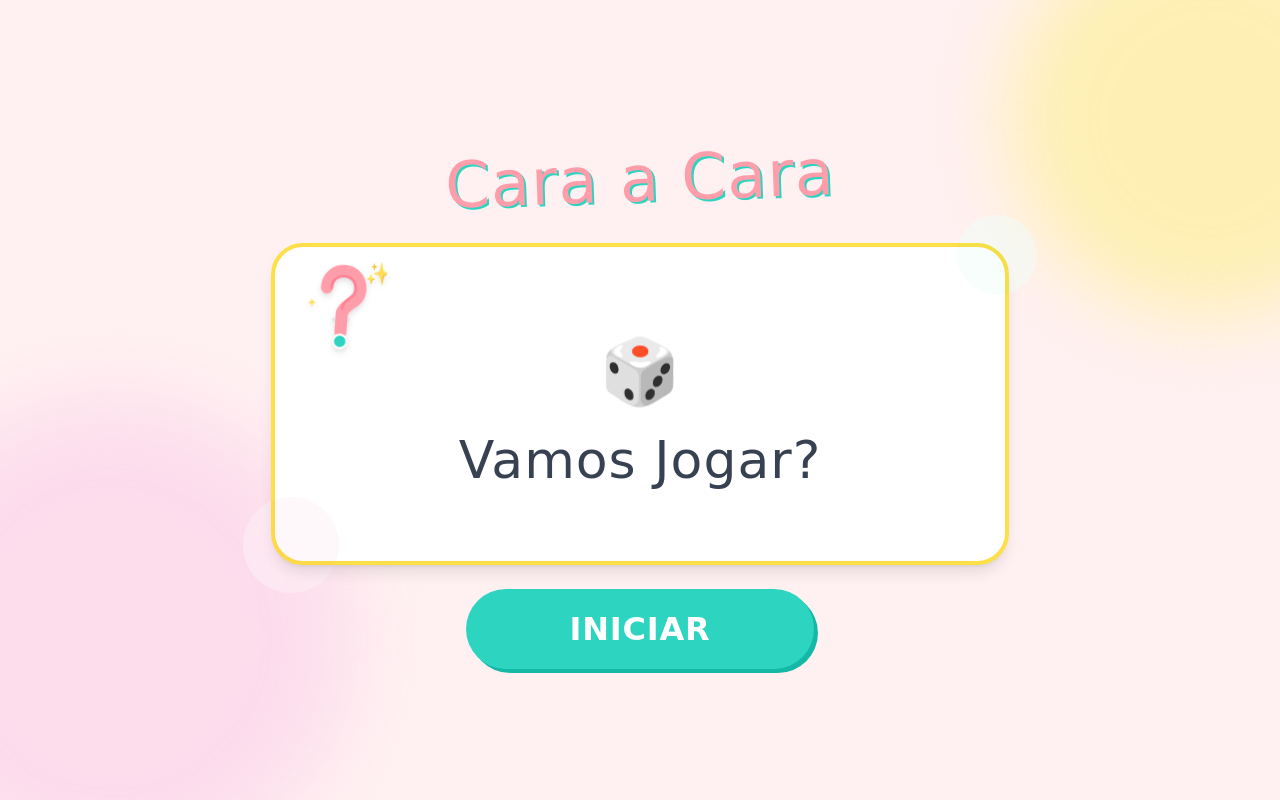
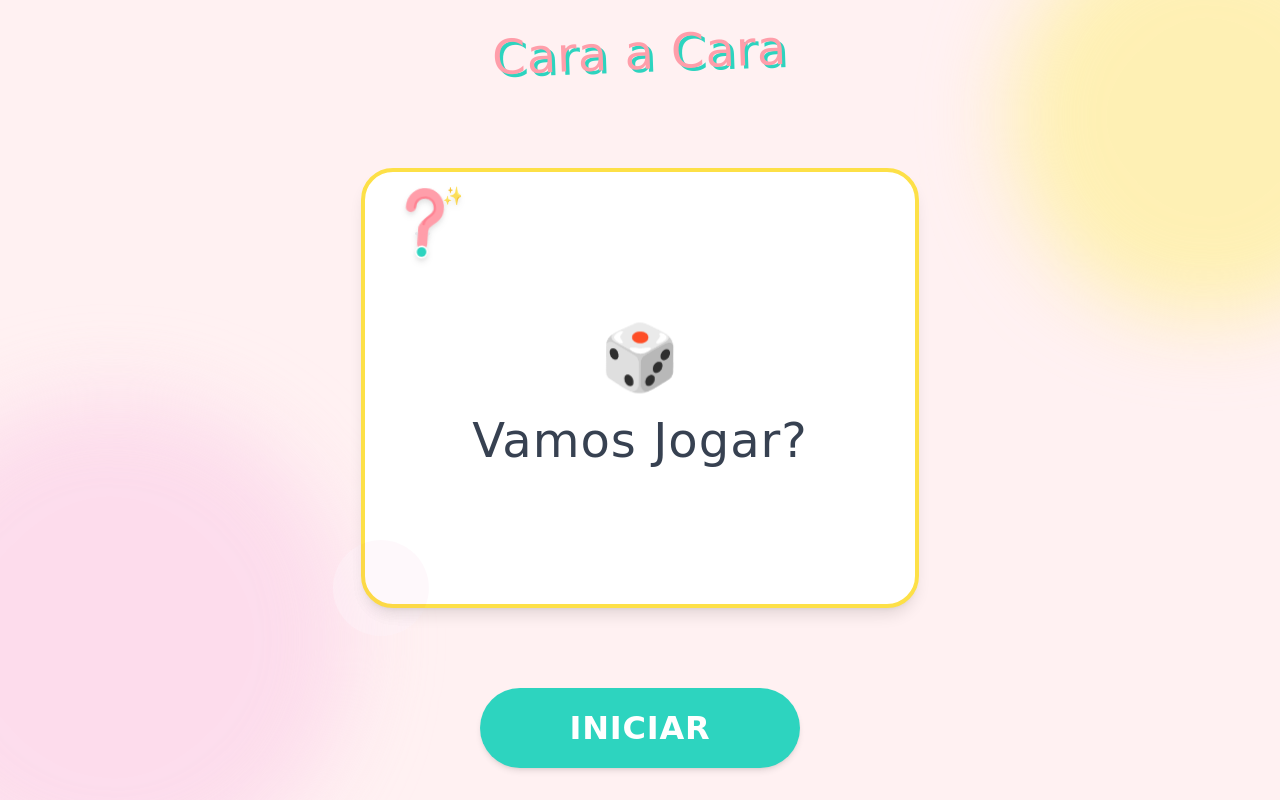
Before and after one commit to iaeluk/cara-a-cara, a plain HTML site: page index.html in a window 1280 px wide. Drawn offline with nearby package versions, Linux system fonts and the light colour scheme; a web font is replaced by a local one.

Commit message:
Update index.html

```diff
--- a/index.html
+++ b/index.html
@@ -2,7 +2,7 @@
 <html lang="pt-BR">
 <head>
     <meta charset="UTF-8">
-    <meta name="viewport" content="width=device-width, initial-scale=1.0, maximum-scale=1.0, user-scalable=no">
+    <meta name="viewport" content="width=device-width, initial-scale=1.0, maximum-scale=1.0, user-scalable=no, viewport-fit=cover">
     <title>Cara a Cara Retro</title>
     <script src="https://cdn.tailwindcss.com"></script>
     <link href="https://fonts.googleapis.com/css2?family=Quicksand:wght@500;700&family=Shrikhand&display=swap" rel="stylesheet">
@@ -36,10 +36,9 @@
             letter-spacing: 1px;
         }
 
-        .retro-shadow { box-shadow: 4px 4px 0px #14B8A6; }
-        .retro-shadow-active:active { transform: translate(2px, 2px); box-shadow: 2px 2px 0px #14B8A6; }
-        .retro-shadow-text { text-shadow: 2px 2px 0px #2DD4BF; }
-        .retro-shadow-text-pink { text-shadow: 2px 2px 0px #FF9EAA; }
+        .retro-shadow { box-shadow: 0.8vmin 0.8vmin 0px #14B8A6; }
+        .retro-shadow-active:active { transform: translate(2px, 2px); box-shadow: 0.4vmin 0.4vmin 0px #14B8A6; }
+        .retro-shadow-text { text-shadow: 0.4vmin 0.4vmin 0px #2DD4BF; }
 
         /* Animações */
         @keyframes float {
@@ -66,7 +65,7 @@
         .animate-swing { animation: swing-q 3s ease-in-out infinite; transform-origin: center bottom; }
         .animate-pulse-soft { animation: pulse-soft 2s infinite; }
 
-        /* --- LÓGICA DE ROTAÇÃO E LAYOUT --- */
+        /* --- LÓGICA DE ROTAÇÃO E LAYOUT FLUIDO --- */
         #orientation-wrapper {
             position: absolute;
             top: 50%;
@@ -78,6 +77,8 @@
             width: 100vw;
             height: 100vh;
             transition: transform 0.3s ease, width 0.3s ease, height 0.3s ease;
+            padding: env(safe-area-inset-top) env(safe-area-inset-right) env(safe-area-inset-bottom) env(safe-area-inset-left);
+            box-sizing: border-box;
         }
 
         @media screen and (orientation: portrait) {
@@ -85,6 +86,7 @@
                 width: 100vh;
                 height: 100vw;
                 transform: translate(-50%, -50%) rotate(90deg);
+                padding: 0;
             }
         }
 
@@ -92,104 +94,142 @@
             display: flex;
             flex-direction: column;
             align-items: center;
-            justify-content: center;
+            justify-content: space-between;
             width: 100%;
             height: 100%;
             max-width: 900px;
-            padding: 1rem;
+            padding: 2vh 4vw;
+            box-sizing: border-box;
         }
 
-        /* Unidades vmin garantem escala perfeita independente da orientação */
-        .title-text { font-size: 8vmin; }
-        .card-text { font-size: 6.5vmin; }
-        .btn-text { font-size: 4vmin; }
+        .header-area {
+            flex: 0 0 auto;
+            margin-bottom: 1vh;
+            display: flex;
+            justify-content: center;
+            align-items: center;
+        }
+
+        .card-area {
+            flex: 1 1 auto;
+            display: flex;
+            align-items: center;
+            justify-content: center;
+            width: 100%;
+            min-height: 0;
+            padding: 2vh 0;
+        }
+
+        .button-area {
+            flex: 0 0 auto;
+            width: 100%;
+            display: flex;
+            justify-content: center;
+            margin-top: 1vh;
+            padding-bottom: 2vh;
+        }
+
+        /* O Card em si - LARGURA AJUSTADA PARA 70% */
+        #card {
+            width: 70%; /* Antes era 85% */
+            height: 100%;
+            max-height: 55vh;
+            display: flex;
+            flex-direction: column;
+            justify-content: center;
+            align-items: center;
+            position: relative;
+        }
+
+        .title-text { font-size: clamp(24px, 8vmin, 48px); }
+        .btn-text { font-size: clamp(18px, 5vmin, 32px); }
+
+        #result-text {
+            line-height: 1.1;
+        }
     </style>
 </head>
 <body class="bg-gradient-to-br from-pink-50 to-yellow-50">
 
     <!-- Fundo Decorativo -->
-    <div class="absolute top-[-10%] right-[-10%] w-[50vmin] h-[50vmin] bg-yellow-200 rounded-full mix-blend-multiply filter blur-2xl opacity-60 animate-float"></div>
-    <div class="absolute bottom-[-10%] left-[-10%] w-[60vmin] h-[60vmin] bg-pink-200 rounded-full mix-blend-multiply filter blur-2xl opacity-60 animate-float" style="animation-delay: 2s"></div>
+    <div class="absolute top-[-10%] right-[-10%] w-[50vmin] h-[50vmin] bg-yellow-200 rounded-full mix-blend-multiply filter blur-2xl opacity-60 animate-float pointer-events-none"></div>
+    <div class="absolute bottom-[-10%] left-[-10%] w-[60vmin] h-[60vmin] bg-pink-200 rounded-full mix-blend-multiply filter blur-2xl opacity-60 animate-float pointer-events-none" style="animation-delay: 2s"></div>
 
     <!-- Wrapper de Orientação -->
     <div id="orientation-wrapper">
         <div class="game-container">
 
-            <!-- Título -->
-            <h1 class="title-text text-coral-500 mb-4 retro-shadow-text text-[#FF9EAA] rotate-[-2deg] whitespace-nowrap">
+            <!-- ÁREA 1: Título -->
+            <div class="header-area">
+                <h1 class="title-text text-coral-500 retro-shadow-text text-[#FF9EAA] rotate-[-2deg] whitespace-nowrap">
                     Cara a Cara
                 </h1>
+            </div>
 
-            <!-- Card Principal -->
-            <div id="card" class="relative bg-white border-4 border-yellow-300 w-full max-w-[85%] aspect-[16/7] rounded-[2rem] flex flex-col items-center justify-center p-4 mb-6 retro-shadow transition-all group shadow-lg">
+            <!-- ÁREA 2: Card Central -->
+            <div class="card-area">
+                <div id="card" class="bg-white border-4 border-yellow-300 rounded-[2rem] shadow-lg retro-shadow transition-all group relative">
 
-                <!-- Ícone Interrogação Bonito (AGORA NA ESQUERDA: left-4) -->
-                <div class="absolute top-2 left-4 w-[12vmin] h-[12vmin] z-20 pointer-events-none">
+                    <!-- Ícone Interrogação (ESQUERDA) -->
+                    <div class="absolute top-2 left-4 w-[10vmin] h-[10vmin] z-20 pointer-events-none">
                         <svg viewBox="0 0 200 200" class="w-full h-full drop-shadow-md">
-                         <!-- Sombra da interrogação -->
                              <path d="M85,130 C85,130 90,135 100,135 C110,135 115,130 115,130" stroke="#e5e7eb" stroke-width="8" stroke-linecap="round" transform="translate(4,4)" />
-
-                        <!-- Corpo da Interrogação Animada -->
                             <g class="animate-swing">
-                            <!-- Haste -->
                                 <path d="M100,160 L100,120" stroke="#FF9EAA" stroke-width="25" stroke-linecap="round" />
-                            <!-- Ponto -->
                                 <circle cx="100" cy="180" r="14" fill="#2DD4BF" stroke="#fff" stroke-width="4" />
-
-                            <!-- Curva superior -->
-                            <path d="M65,70 C65,20 135,20 135,70 C135,100 100,100 100,125"
-                                fill="none"
-                                stroke="#FF9EAA"
-                                stroke-width="25"
-                                stroke-linecap="round"
-                                stroke-linejoin="round"
-                            />
-
-                            <!-- Brilho interno -->
-                            <path d="M75,70 C75,35 125,35 125,70 C125,90 100,90 100,110"
-                                fill="none"
-                                stroke="#FF7082"
-                                stroke-width="6"
-                                stroke-linecap="round"
-                                opacity="0.6"
-                            />
+                                <path d="M65,70 C65,20 135,20 135,70 C135,100 100,100 100,125" fill="none" stroke="#FF9EAA" stroke-width="25" stroke-linecap="round" stroke-linejoin="round"/>
+                                <path d="M75,70 C75,35 125,35 125,70 C125,90 100,90 100,110" fill="none" stroke="#FF7082" stroke-width="6" stroke-linecap="round" opacity="0.6"/>
                             </g>
-
-                        <!-- Estrelinhas decorativas -->
                             <text x="140" y="50" font-size="40" fill="#2DD4BF" class="animate-pulse-soft">✨</text>
-                        <text x="30" y="100" font-size="25" fill="#FDE047" class="animate-pulse-soft" style="animation-delay: 0.5s">✦</text>
                         </svg>
                     </div>
 
-                <!-- Badge Categoria (AGORA NA DIREITA: right-4) -->
+                    <!-- Badge Categoria (DIREITA) -->
                     <div id="category-badge" class="absolute top-4 right-4 bg-teal-100 text-teal-600 px-3 py-1 rounded-full text-[2.5vmin] font-bold uppercase tracking-wide hidden retro-font shadow-sm z-20">
                         Categoria
                     </div>
 
                     <!-- Conteúdo Central -->
-                <div id="result-content" class="text-center w-full z-10 flex flex-col items-center justify-center h-full px-8 mt-2">
+                    <div id="result-content" class="text-center w-full z-10 flex flex-col items-center justify-center h-full px-6 py-4">
                         <span id="placeholder-icon" class="text-[8vmin] mb-2 block animate-float">🎲</span>
-                    <h2 id="result-text" class="card-text text-gray-700 leading-tight retro-font break-words w-full px-4">
+                        <h2 id="result-text" class="text-gray-700 retro-font break-words w-full" style="font-size: 6vmin;">
                             Vamos Jogar?
                         </h2>
                     </div>
 
-                <!-- Decorações Internas Sutis (Fundo do Card) -->
-                <div class="absolute -bottom-8 -left-8 w-24 h-24 bg-pink-50 rounded-full mix-blend-multiply opacity-50 pointer-events-none"></div>
-                <div class="absolute -top-8 -right-8 w-20 h-20 bg-teal-50 rounded-full mix-blend-multiply opacity-50 pointer-events-none"></div>
+                    <!-- Decorações Internas -->
+                    <div class="absolute -bottom-8 -left-8 w-24 h-24 bg-pink-50 rounded-full mix-blend-multiply opacity-50 pointer-events-none overflow-hidden"></div>
+                </div>
             </div>
 
-            <!-- Botão -->
-            <button onclick="sortear()" class="w-full max-w-[40%] bg-teal-400 hover:bg-teal-300 active:bg-teal-500 text-white btn-text py-3 md:py-4 rounded-full font-bold retro-shadow retro-shadow-active transition-all transform hover:-translate-y-1 flex items-center justify-center gap-2 retro-font tracking-wide z-20">
-                <span>INICIAR</span>
+            <!-- ÁREA 3: Botão -->
+            <div class="button-area">
+                <button onclick="sortear()" class="w-full max-w-[40%] bg-teal-400 hover:bg-teal-300 active:bg-teal-500 text-white btn-text py-[2vmin] rounded-full font-bold retro-shadow retro-shadow-active transition-all transform hover:-translate-y-1 flex items-center justify-center gap-2 retro-font tracking-wide z-20 shadow-md">
+                    <span id="btn-label">INICIAR</span>
                 </button>
+            </div>
 
         </div>
     </div>
 
     <script>
+        // --- SCREEN WAKE LOCK ---
+        let wakeLock = null;
+        const requestWakeLock = async () => {
+            try {
+                if ('wakeLock' in navigator) {
+                    wakeLock = await navigator.wakeLock.request('screen');
+                    wakeLock.addEventListener('release', () => console.log('Wake Lock released'));
+                }
+            } catch (err) { console.error(err); }
+        };
+        document.addEventListener('visibilitychange', async () => {
+            if (wakeLock !== null && document.visibilityState === 'visible') await requestWakeLock();
+        });
+
+        // --- BANCO DE DADOS (Mantido igual) ---
         const database = [
-            // --- DESENHOS ANIMADOS & PERSONAGENS (NOVO) ---
+            // --- DESENHOS ANIMADOS & PERSONAGENS ---
             { name: "Pica-Pau", category: "Desenho" },
             { name: "Scooby-Doo", category: "Desenho" },
             { name: "Salsicha", category: "Desenho" },
@@ -420,10 +460,18 @@
         ];
 
         function sortear() {
+            if (!wakeLock) requestWakeLock();
+
             const resultText = document.getElementById('result-text');
             const placeholderIcon = document.getElementById('placeholder-icon');
             const badge = document.getElementById('category-badge');
             const card = document.getElementById('card');
+            const btnLabel = document.getElementById('btn-label');
+
+            // Muda o texto do botão para "REINICIAR" (ou "PRÓXIMO" conforme fluxo do jogo)
+            if (btnLabel.textContent === "INICIAR") {
+                btnLabel.textContent = "PRÓXIMO";
+            }
 
             resultText.classList.remove('animate-pop');
             void resultText.offsetWidth;
@@ -435,9 +483,9 @@
             resultText.textContent = selected.name;
             resultText.classList.add('animate-pop');
 
-            // Ajuste dinâmico melhorado usando vmin
+            // Ajuste dinâmico de fonte (agora mais seguro com clamp no CSS como base)
             if (selected.name.length > 20) {
-                resultText.style.fontSize = '4vmin';
+                resultText.style.fontSize = '4.5vmin';
             } else if (selected.name.length > 12) {
                 resultText.style.fontSize = '5.5vmin';
             } else {
@@ -447,7 +495,6 @@
             const colors = ['bg-yellow-100 text-yellow-700', 'bg-red-100 text-red-700', 'bg-teal-100 text-teal-700', 'bg-blue-100 text-blue-700', 'bg-pink-100 text-pink-700', 'bg-purple-100 text-purple-700', 'bg-orange-100 text-orange-700'];
             const randomColor = colors[Math.floor(Math.random() * colors.length)];
 
-            // AGORA NA DIREITA: right-4
             badge.className = `absolute top-4 right-4 px-3 py-1 rounded-full text-[2.5vmin] font-bold uppercase tracking-wide animate-pop retro-font ${randomColor} shadow-sm z-20`;
             badge.textContent = selected.category;
             badge.style.display = 'block';
```
Lines whose indentation alone changed are shown as unchanged.
